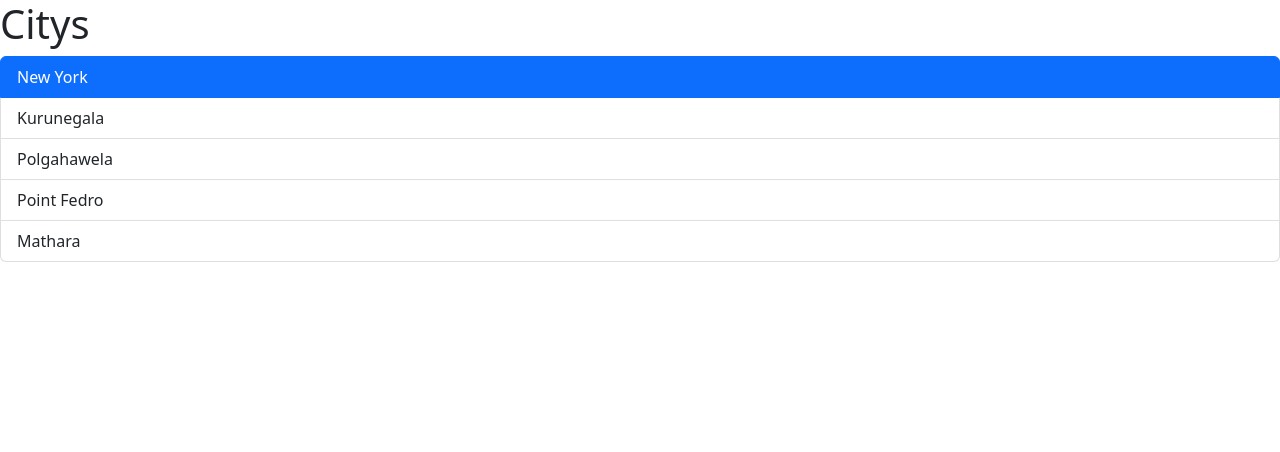
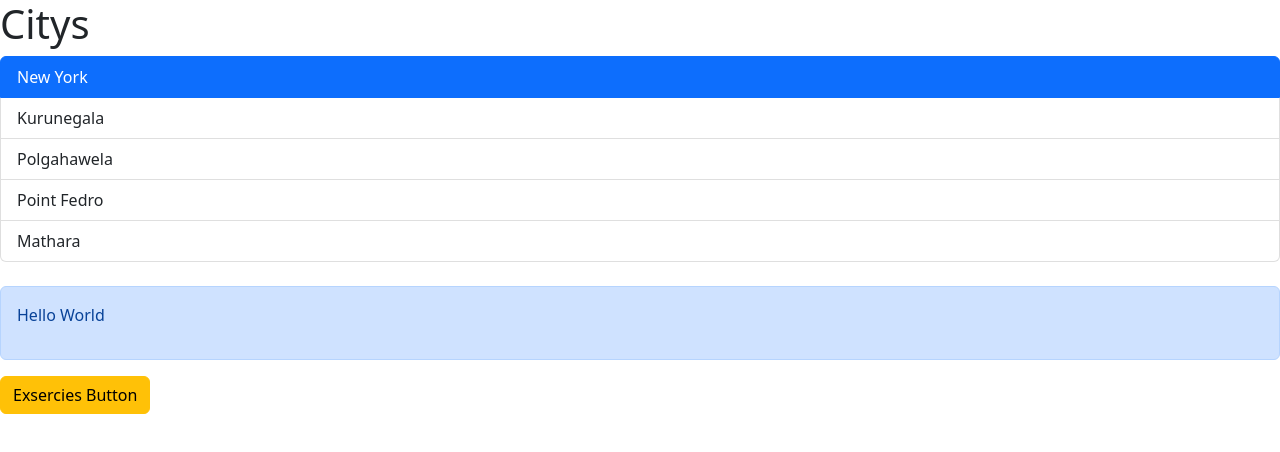
Before and after one commit to SachinUthpala/react-learning, a React (Vite) app: page / in a window 1280 px wide. Shown: the top 452 px of the page. Built offline with nearby package versions, Linux system fonts and the light colour scheme.

Commit message:
react -learning-end

```diff
--- a/src/App.tsx
+++ b/src/App.tsx
@@ -1,3 +1,5 @@
+import Alerts from "./Components/Alerts";
+import Button from "./Components/Button";
 import ListGroup from "./Components/ListGroup";
 
 function App() {
@@ -14,7 +16,17 @@
     console.log(item);
   }
 
-  return <div><ListGroup items={items} headding="Citys" onSelectItem={onSelect} /></div>
+  return <div>
+    <ListGroup items={items} headding="Citys" onSelectItem={onSelect} />
+
+    <br />
+
+    <Alerts>
+      Hello <span>World</span>
+    </Alerts>
+
+    <Button buttonName="Exsercies Button" buttonType="warning" onclick={() => console.log("btn clicked")} />
+  </div>
 }
 
 export default App;
--- /dev/null
+++ b/src/Components/Alerts.tsx
@@ -0,0 +1,15 @@
+import { ReactNode } from "react";
+
+interface alertProps {
+    children : ReactNode;
+}
+
+const Alerts = ({children} :alertProps) => {
+  return (
+    <div className="alert alert-primary" role="alert">
+      <p>{children}</p>
+    </div>
+  )
+}
+
+export default Alerts
--- /dev/null
+++ b/src/Components/Button.tsx
@@ -0,0 +1,16 @@
+
+interface buttonProps {
+    buttonName : string;
+    buttonType : string;
+    onclick : () => void;
+}
+
+const Button = ({buttonName , buttonType , onclick} : buttonProps) => {
+  return (
+    <div>
+      <button type="button" onClick={onclick} className={"btn btn-"+buttonType}>{buttonName}</button>
+    </div>
+  )
+}
+
+export default Button
```
